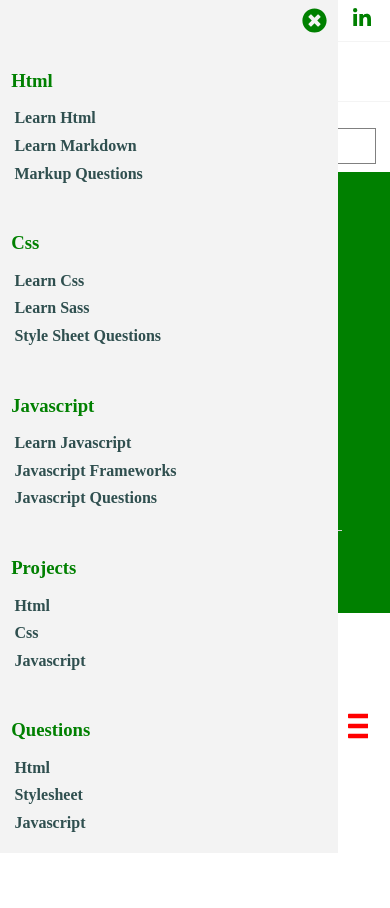
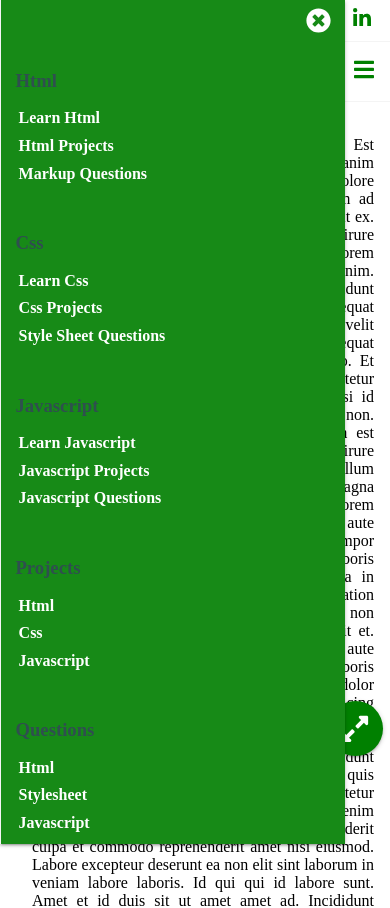
Before and after one commit to Kalashin1/kalTech, a Vue app: page / in a window 390 px wide. Shown: the top 908 px of the page. Before the commit the page ends 853 px from the top, so only its background shows below. Built offline with nearby package versions, Linux system fonts and the light colour scheme.

Commit message:
finished layout

```diff
--- a/src/components/HomeLayout.vue
+++ b/src/components/HomeLayout.vue
@@ -1,15 +1,17 @@
 <template>
   <div>
     <a class="toggle" @click="showSidebar()">
-      <svg xmlns="http://www.w3.org/2000/svg" fill="red" width="20" viewBox="0 0 320 512"><path xmlns="http://www.w3.org/2000/svg" d="M16 132h416c8.837 0 16-7.163 16-16V76c0-8.837-7.163-16-16-16H16C7.163 60 0 67.163 0 76v40c0 8.837 7.163 16 16 16zm0 160h416c8.837 0 16-7.163 16-16v-40c0-8.837-7.163-16-16-16H16c-8.837 0-16 7.163-16 16v40c0 8.837 7.163 16 16 16zm0 160h416c8.837 0 16-7.163 16-16v-40c0-8.837-7.163-16-16-16H16c-8.837 0-16 7.163-16 16v40c0 8.837 7.163 16 16 16z"/></svg>
+      <svg xmlns="http://www.w3.org/2000/svg" fill="white" width="28" viewBox="0 0 480 512"><path xmlns="http://www.w3.org/2000/svg" d="M212.686 315.314L120 408l32.922 31.029c15.12 15.12 4.412 40.971-16.97 40.971h-112C10.697 480 0 469.255 0 456V344c0-21.382 25.803-32.09 40.922-16.971L72 360l92.686-92.686c6.248-6.248 16.379-6.248 22.627 0l25.373 25.373c6.249 6.248 6.249 16.378 0 22.627zm22.628-118.628L328 104l-32.922-31.029C279.958 57.851 290.666 32 312.048 32h112C437.303 32 448 42.745 448 56v112c0 21.382-25.803 32.09-40.922 16.971L376 152l-92.686 92.686c-6.248 6.248-16.379 6.248-22.627 0l-25.373-25.373c-6.249-6.248-6.249-16.378 0-22.627z"/></svg>
     </a>
     <div class="container" @click.self="closeSidebar()">
       <div class="main">
         <slot name="main"></slot>
       </div>
-      <div class="sidebar" ref="sidebar" v-if="sidebar" >
-        <slot name="sidebar"></slot>
-      </div>
+      <transition name="show">
+        <div class="sidebar" ref="sidebar" v-if="sidebar" >
+          <slot name="sidebar"></slot>
+        </div>
+      </transition>
     </div>
   </div>
 </template>
@@ -44,10 +46,9 @@ export default {
 <style scoped>
 .container{
   display: grid;
-  padding: .5rem 1rem;
-  overflow: hidden;
-  grid-template-columns: 80% 20%;
-  grid-gap: 4%;
+  padding: .5rem 1.5rem;
+  grid-template-columns: 72% 25%;
+  grid-gap: 8%;
 }
 
 @media screen and (max-width: 670px){
@@ -55,16 +56,23 @@ export default {
     grid-template-columns: 1fr !important;
   }
   .toggle{
-    display: flex !important
+    display: grid !important;
+    align-content: center;
+    margin: .5rem;
+    justify-items: center;
+    grid-template-columns: 1fr !important;
+    box-shadow: 0 2px 2px 0 rgba(0,0,0,0.14),0 3px 1px -2px rgba(0,0,0,0.12),0 1px 5px 0 rgba(0,0,0,0.2)
   }
   .sidebar{
-    position: absolute;
+    position: fixed;
     top: 0; left: 0;
     display:grid;
     width: 85vw;
     transition: all .4s linear;
-    background: #f3f3f3;
-    /* border: 1px solid green */
+    background: #178a17;
+    box-shadow: 0 2px 2px 0 rgba(0,0,0,0.14),0 3px 1px -2px rgba(0,0,0,0.12),0 1px 5px 0 rgba(0,0,0,0.2);
+    height: 100vh;
+    overflow: scroll
   }
 }
 
@@ -75,18 +83,36 @@ export default {
 }
 
 .sidebar{
-  padding: 0 .2rem;
+  padding: 0 .4rem;
+  border-left: 1px solid #f5f5f5;
 }
 
 .toggle{
   position: fixed;
-  bottom: 5rem; left: 20rem;
+  bottom: 5rem; left: 20rem;;
   padding: .5rem;
   display: none;
-  justify-content: center;
-  align-items: center;
-  background-color: white;
-  width: 60px; height: 60px;
-  border-radius: 50%;
+  cursor: pointer;
+  width: 10vw;
+  height: 10vw;
+  background: green;
+  border-radius: 50%
+}
+
+/* Teransition classes */
+/* enter classes */
+.show-enter{
+  transform: translate(-600px);
+  opacity: 0
+}
+.show-enter-active{
+  transition: all .2s linear;
+}
+.show-leave-to{
+  opacity: 0;
+  transform: translate(-600px)
+}
+.show-leave-active{
+  transition: all .2s linear;
 }
 </style>
--- a/src/components/Navbar.vue
+++ b/src/components/Navbar.vue
@@ -3,7 +3,7 @@
     <nav class="nav-wrapper">
       <div class="logo-and-toggle">
         <a>HeroLand</a>
-        <a class="toggle" @click="toggleMenu"><svg xmlns="http://www.w3.org/2000/svg" viewBox="0 0 448 512" width="20px" fill="white"><path d="M16 132h416c8.837 0 16-7.163 16-16V76c0-8.837-7.163-16-16-16H16C7.163 60 0 67.163 0 76v40c0 8.837 7.163 16 16 16zm0 160h416c8.837 0 16-7.163 16-16v-40c0-8.837-7.163-16-16-16H16c-8.837 0-16 7.163-16 16v40c0 8.837 7.163 16 16 16zm0 160h416c8.837 0 16-7.163 16-16v-40c0-8.837-7.163-16-16-16H16c-8.837 0-16 7.163-16 16v40c0 8.837 7.163 16 16 16z"/></svg></a>
+        <a class="toggle" @click="toggleMenu"><svg xmlns="http://www.w3.org/2000/svg" viewBox="0 0 448 512" width="20px" fill="green"><path d="M16 132h416c8.837 0 16-7.163 16-16V76c0-8.837-7.163-16-16-16H16C7.163 60 0 67.163 0 76v40c0 8.837 7.163 16 16 16zm0 160h416c8.837 0 16-7.163 16-16v-40c0-8.837-7.163-16-16-16H16c-8.837 0-16 7.163-16 16v40c0 8.837 7.163 16 16 16zm0 160h416c8.837 0 16-7.163 16-16v-40c0-8.837-7.163-16-16-16H16c-8.837 0-16 7.163-16 16v40c0 8.837 7.163 16 16 16z"/></svg></a>
       </div>
 
       <ul class="links" ref="menu">
@@ -30,6 +30,8 @@ export default {
 <style scoped>
 .nav-wrapper{
   display: grid;
+  position: sticky;
+  width: 100%;
   border-bottom: 1px solid #f4f4f4;
   padding: 0;
   margin:0;
--- a/src/components/Sidebar.vue
+++ b/src/components/Sidebar.vue
@@ -1,7 +1,7 @@
 <template>
   <div class="sidebar">
     <a class="close-btn" @click="closeSidebar()">
-      <svg xmlns="http://www.w3.org/2000/svg" width="25" fill="green" viewBox="0 0 512 512"><path d="M256 8C119 8 8 119 8 256s111 248 248 248 248-111 248-248S393 8 256 8zm121.6 313.1c4.7 4.7 4.7 12.3 0 17L338 377.6c-4.7 4.7-12.3 4.7-17 0L256 312l-65.1 65.6c-4.7 4.7-12.3 4.7-17 0L134.4 338c-4.7-4.7-4.7-12.3 0-17l65.6-65-65.6-65.1c-4.7-4.7-4.7-12.3 0-17l39.6-39.6c4.7-4.7 12.3-4.7 17 0l65 65.7 65.1-65.6c4.7-4.7 12.3-4.7 17 0l39.6 39.6c4.7 4.7 4.7 12.3 0 17L312 256l65.6 65.1z"/></svg>
+      <svg xmlns="http://www.w3.org/2000/svg" width="25" fill="white" viewBox="0 0 512 512"><path d="M256 8C119 8 8 119 8 256s111 248 248 248 248-111 248-248S393 8 256 8zm121.6 313.1c4.7 4.7 4.7 12.3 0 17L338 377.6c-4.7 4.7-12.3 4.7-17 0L256 312l-65.1 65.6c-4.7 4.7-12.3 4.7-17 0L134.4 338c-4.7-4.7-4.7-12.3 0-17l65.6-65-65.6-65.1c-4.7-4.7-4.7-12.3 0-17l39.6-39.6c4.7-4.7 12.3-4.7 17 0l65 65.7 65.1-65.6c4.7-4.7 12.3-4.7 17 0l39.6 39.6c4.7 4.7 4.7 12.3 0 17L312 256l65.6 65.1z"/></svg>
     </a>
     <div class="container" v-for="link in links" :key="link.title">
       <h3 class="title">{{link.title}}</h3>
@@ -20,15 +20,15 @@ export default {
       links: [
         {
           title: 'html',
-          links: ['learn html', 'learn markdown', 'markup questions']
+          links: ['learn html', 'html projects', 'markup questions']
         },
         {
           title: 'css',
-          links: ['learn css', 'learn sass', 'style sheet questions']
+          links: ['learn css', 'css projects', 'style sheet questions']
         },
         {
           title: 'javascript',
-          links: ['learn javascript', 'javascript frameworks', 'javascript questions']
+          links: ['learn javascript', 'javascript projects', 'javascript questions']
         },
         {
           title: 'projects',
@@ -57,7 +57,7 @@ export default {
 .title{
   text-transform: capitalize;
   margin: .8rem 0;
-  color: green
+  color: darkslategrey
 }
 .links{
   list-style: none;
@@ -68,7 +68,7 @@ export default {
   transition: all .2s linear;
   display: block;
   padding: .3rem .2rem;
-  color: darkslategray;
+  color: darkgray;
   font-weight: bold;
 }
 
@@ -78,6 +78,7 @@ export default {
 
 .close-btn{
   display: none;
+  cursor: pointer
 }
 
 @media screen and (max-width: 670px){
@@ -87,5 +88,8 @@ export default {
     margin: .5rem;
     justify-items: flex-end
   }
+  .links li a {
+    color: white !important
+  }
 }
 </style>
--- a/src/components/TopArticle.vue
+++ b/src/components/TopArticle.vue
@@ -1,5 +1,15 @@
 <template>
-  <div class="container"> some div</div>
+  <div class="container">Laboris exercitation ipsum proident qui enim. Est quis cillum ea id proident excepteur. Commodo anim esse Lorem tempor et irure. Irure anim dolore veniam sit duis veniam commodo.Quis Lorem ad pariatur deserunt aliquip ullamco qui officia velit ex. Voluptate eiusmod exercitation id est. Laborum irure sunt ad ipsum elit enim quis. Sint ad aliquip Lorem nulla amet cillum reprehenderit anim id ad enim. Quis commodo et qui deserunt anim sunt incididunt incididunt. Laborum sint officia ut qui.
+
+Consequat proident enim do exercitation deserunt velit reprehenderit. Dolor sit do excepteur sunt consequat et proident ea elit occaecat proident culpa do. Et ullamco non velit laboris ullamco cillum consectetur veniam qui sunt.
+
+Excepteur proident nulla nisi id incididunt consequat do elit aliquip cupidatat non. Est ipsum laboris id nostrud in culpa magna est ullamco cillum ea culpa Lorem. Id ea aliquip irure enim id adipisicing qui dolor proident aute cillum pariatur sunt. Fugiat ea occaecat esse elit duis magna incididunt. Laborum ipsum consequat nulla Lorem excepteur veniam commodo. Cillum laborum aute dolor mollit ullamco esse mollit.
+
+Occaecat tempor culpa officia ad qui in laboris proident laboris excepteur deserunt mollit id nisi. Elit magna in dolore elit veniam nostrud fugiat aliquip exercitation est dolor cillum excepteur nisi. Voluptate sunt non labore id minim non sint dolor consectetur elit et. Veniam occaecat ad Lorem reprehenderit. Ipsum aute fugiat voluptate voluptate veniam ipsum.
+
+Laboris proident dolor cupidatat magna ullamco. Velit dolor ullamco sint voluptate dolore amet esse adipisicing cillum ea reprehenderit ut fugiat. Officia in nostrud ea cillum nisi. Sit consequat sunt et nulla consequat excepteur do veniam reprehenderit incididunt excepteur est magna enim.
+
+Ullamco et et quis nostrud quis eu cillum veniam non consectetur ipsum. Aute nulla duis occaecat aute ut. In enim consequat adipisicing deserunt ea nisi reprehenderit culpa et commodo reprehenderit amet nisi eiusmod. Labore excepteur deserunt ea non elit sint laborum in veniam labore laboris. Id qui qui id labore sunt. Amet et id duis sit ut amet amet ad. Incididunt cupidatat cillum exercitation id amet officia eiusmod nisi nulla id pariatur pariatur.</div>
 </template>
 
 <script>
@@ -11,7 +21,10 @@ export default {
 <style scoped>
 .container{
   width: 100%;
-  padding: .5rem 0;
-  border: 1px solid gray
+  padding: .5rem .5rem;
+  /* margin-left: -.3rem; */
+  display: flex;
+  justify-content: center;
+  text-align: justify;
 }
 </style>
```
